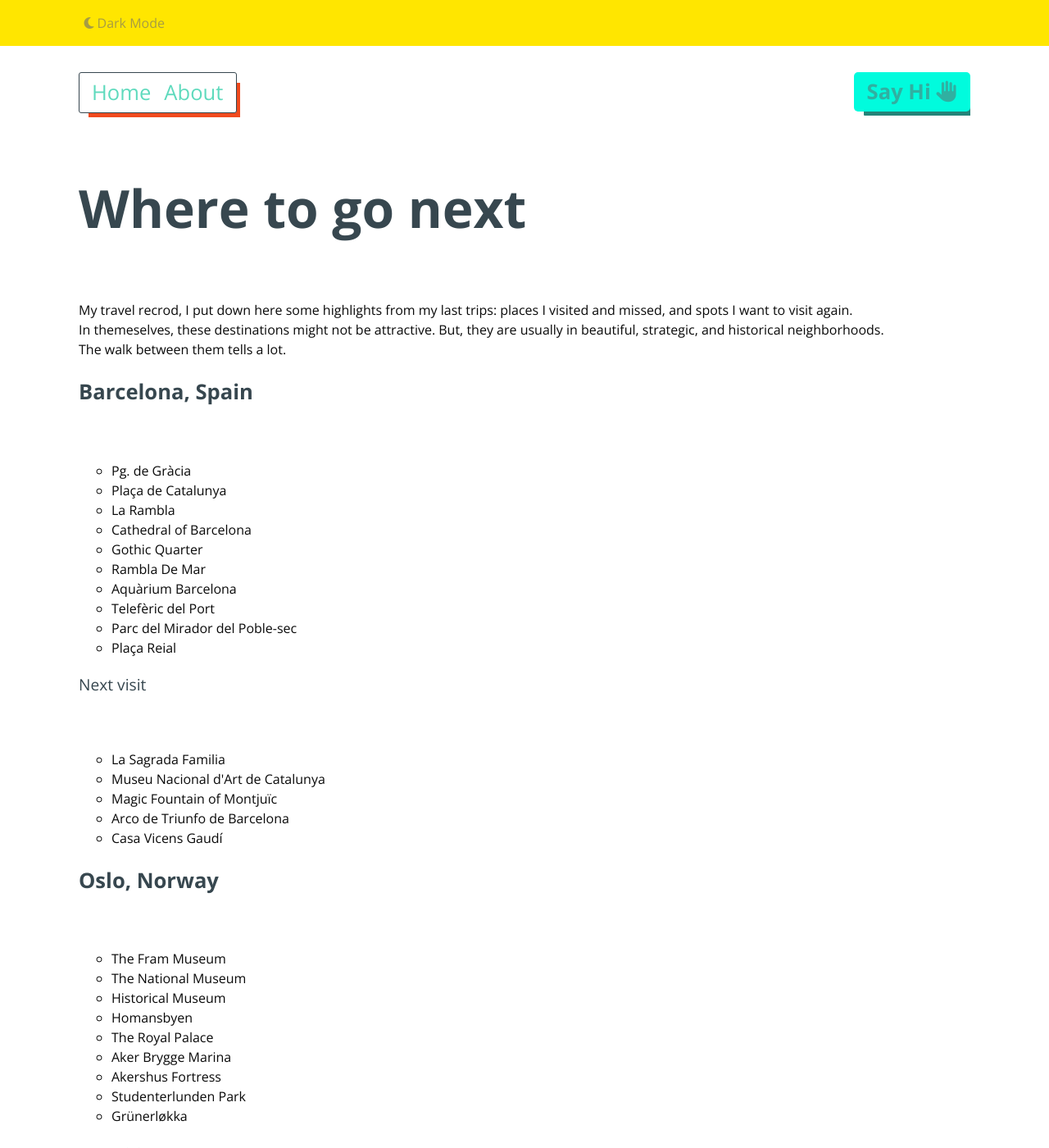
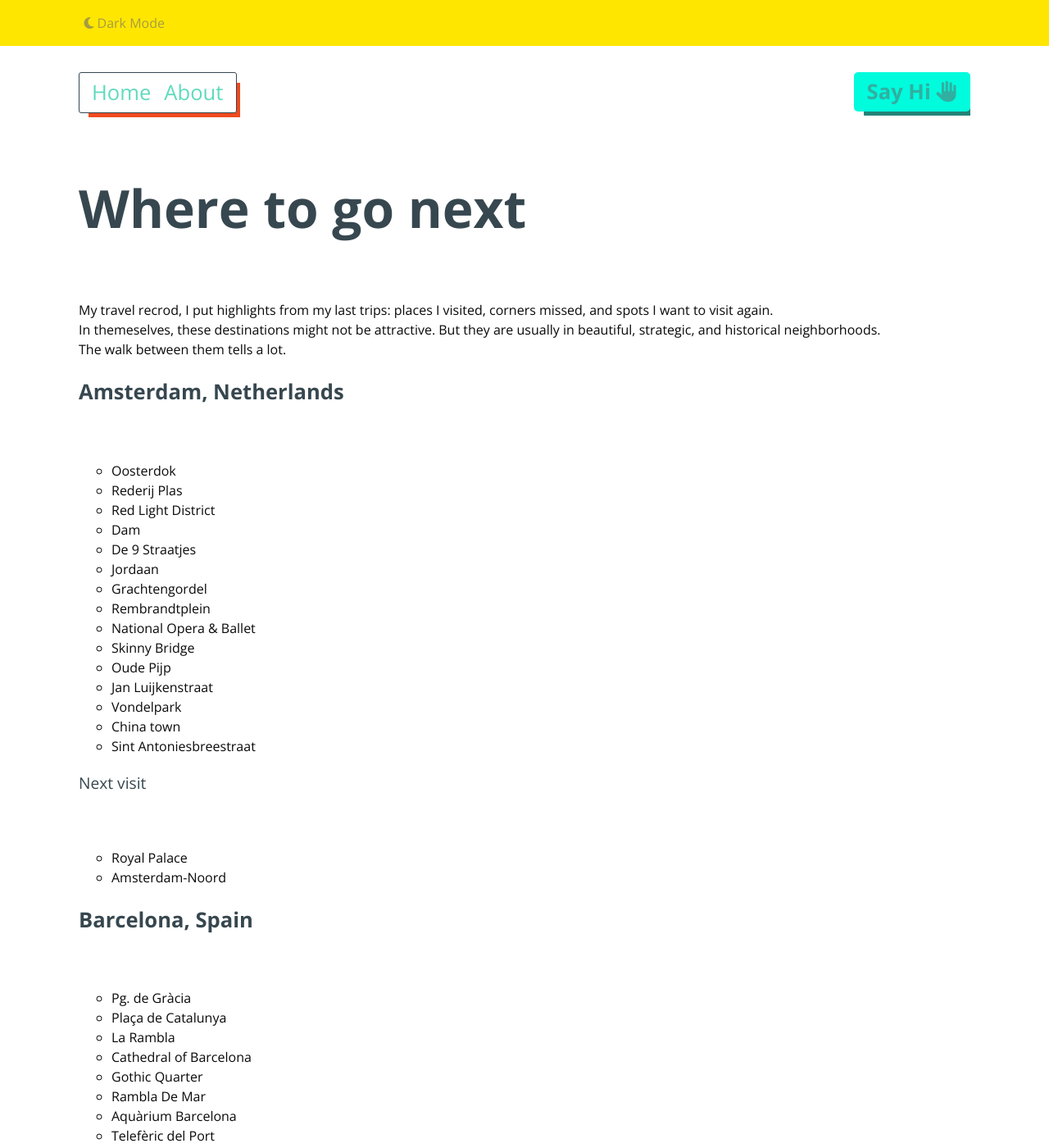
Before and after one commit to haresfaiez/haresfaiez.github.io, a Jekyll site: the page built from where-to-go-next.html, in a window 1280 px wide and 1400 px high. Shown: the whole window at 82% size. Built offline with Jekyll 4.4.1, drawn with Linux system fonts in a browser that asks for light colours.

Commit message:
Add amsterdam trip to trips-summary

```diff
--- a/_includes/trips-summary.html
+++ b/_includes/trips-summary.html
@@ -1,14 +1,38 @@
 <section>
     <h1>Where to go next</h1>
     <p>
-      My travel recrod, I put down here some highlights from my last trips:
-      places I visited and missed, and spots I want to visit again.
+      My travel recrod, I put highlights from my last trips:
+      places I visited, corners missed, and spots I want to visit again.
       <br>
       In themeselves, these destinations might not be attractive.
-      But, they are usually in beautiful, strategic, and historical neighborhoods.
+      But they are usually in beautiful, strategic, and historical neighborhoods.
       <br>
       The walk between them tells a lot.
     </p>
+
+    <h2>Amsterdam, Netherlands</h2>
+    <ul>
+      <li>Oosterdok</li>
+      <li>Rederij Plas</li>
+      <li>Red Light District</li>
+      <li>Dam</li>
+      <li>De 9 Straatjes</li>
+      <li>Jordaan</li>
+      <li>Grachtengordel</li>
+      <li>Rembrandtplein</li>
+      <li>National Opera & Ballet</li>
+      <li>Skinny Bridge</li>
+      <li>Oude Pijp</li>
+      <li>Jan Luijkenstraat</li>
+      <li>Vondelpark</li>
+      <li>China town</li>
+      <li>Sint Antoniesbreestraat</li>
+    </ul>
+    <h3>Next visit</h3>
+    <ul>
+      <li>Royal Palace</li>
+      <li>Amsterdam-Noord</li>
+    </ul>
 
     <h2>Barcelona, Spain</h2>
     <ul>
```
